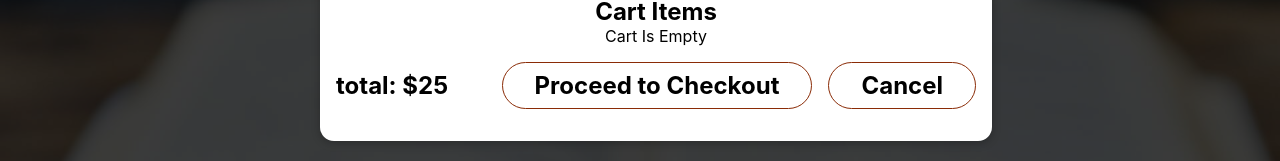
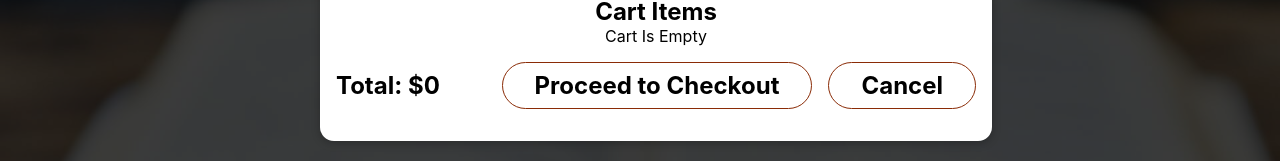
Before and after one commit to Mancefas/react-e-commerce, a React (Create React App) app: page / in a window 1280 px wide. Both pictures are taken after a click on the button "Your Cart". Shown: the part 179-340 px from the top of the page. Built offline with nearby package versions, Linux system fonts and the light colour scheme.

Commit message:
total sum in cart calculation

```diff
--- a/src/Components/Cart/Cart.js
+++ b/src/Components/Cart/Cart.js
@@ -14,6 +14,13 @@ function Cart(props) {
   //     ))}
   //   </ul>
   // );
+  const itemsPrices = [];
+  const addItemsPrices = cartItems.forEach((el) =>
+    itemsPrices.push(el.price * el.qty)
+  );
+  const totalPrice = itemsPrices.reduce((a, b) => {
+    return a + b;
+  }, 0);
 
   return (
     <Modal onClose={props.onClose}>
@@ -50,7 +57,7 @@ function Cart(props) {
       </aside>
       {/* {cartItems} */}
       <div className={classes.total}>
-        <span>total: $25 </span>
+        <span>Total: ${totalPrice} </span>
         <div className={classes.actions}>
           <button>Proceed to Checkout</button>
           <button onClick={props.onClose}>Cancel</button>
```
